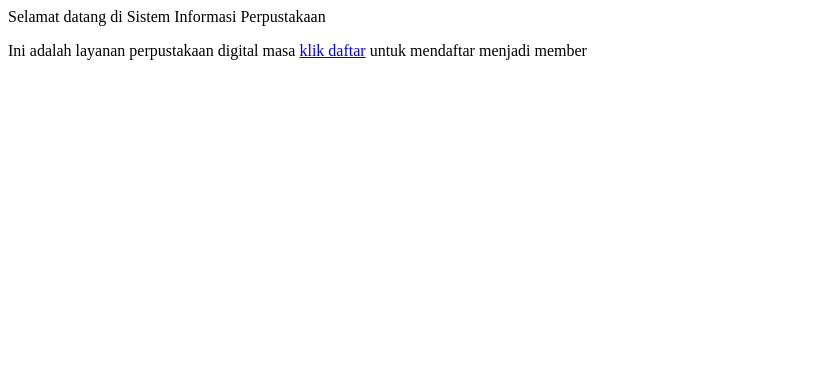
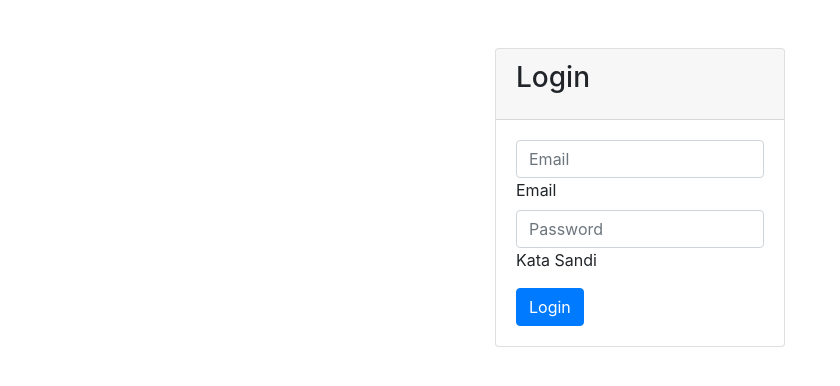
Before and after one commit to 12200454lorensabere/pustaka-booking_12200454, a CodeIgniter 4 app: template app/Views/halaman/login.php in a window 1280 px wide. Shown: the top 386 px of the page, without its empty margins (0-840 px from the left). Run offline with PHP 8.4 and a stand-in for CodeIgniter, Linux system fonts and the light colour scheme; the template is opened without the code that fills it, so the values that code supplies are empty; some libraries are stand-ins or nearby versions.

Commit message:
Tugas Pertemuan 3

```diff
--- a/app/Config/Routes.php
+++ b/app/Config/Routes.php
@@ -32,6 +32,10 @@ $routes->setAutoRoute(true);
 // We get a performance increase by specifying the default
 // route since we don't have to scan directories.
 $routes->get('/', 'Home::index');
+$routes->get('/hello', 'SelamatDatang::hal_awal');
+$routes->get('/login', 'SelamatDatang::beranda_login');
+$routes->get('login', 'Login::cekLogin');
+$routes->get('/daftar_member','SelamatDatang::daftar_member');
 
 /*
  * --------------------------------------------------------------------
--- /dev/null
+++ b/app/Views/halaman/dasar_tampilan.php
@@ -0,0 +1,15 @@
+    <html>
+
+    <head>
+        <title></title>
+        <link href="<?= base_url('/assets/css/bootstrap.min.css') ?>" rel="stylesheet" />
+    </head>
+
+    <body>
+
+        <?= $this->renderSection('isiweb') ?>
+
+        <script src="<?= base_url('/assets/js/bootstrap.bundle.min.js') ?>"></script>
+    </body>
+
+</html>
--- a/app/Views/halaman/login.php
+++ b/app/Views/halaman/login.php
@@ -12,3 +12,26 @@
 
     </body>
 </html>
+<?= $this->extend('dasar_tampilan'); ?>
+<?= $this->section('isiweb') ?>
+<form method="POST" action="<?= base_url('/login') ?>">
+    <div class="container col-md-3">
+        <div class="card mt-5">
+            <div class="card-header">
+                <h3 class="card-title">Login</h3>
+            </div>
+            <div class="card-body">
+                <div class="form-floating">
+                    <input id="txtEmail" class="form-control" placeholder="Email" type="text" name="email" />
+                    <label for="txtEmail">Email</label>
+                </div>
+                <div class="form-floating">
+                    <input id="txtPass" class="form-control" placeholder="Password" type="password" name="sandi" />
+                    <label for="txtPass">Kata Sandi</label>
+                </div>
+                <button class="btn btn-primary mt-2">Login</button>
+            </div>
+        </div>
+    </div>
+</form>
+<?= $this->endSection() ?>
```
Also changed, not shown: app/Controllers/Login.php (added, +13 -0 lines).
